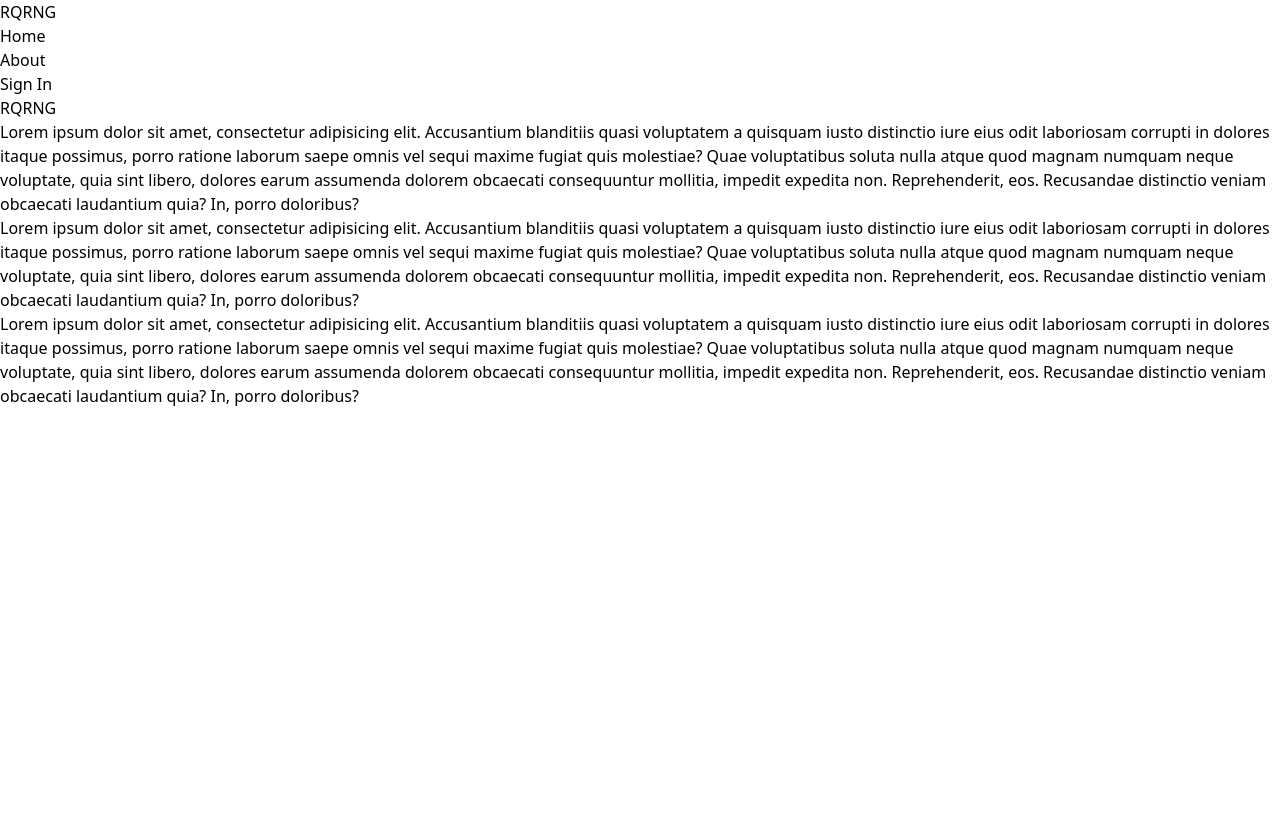
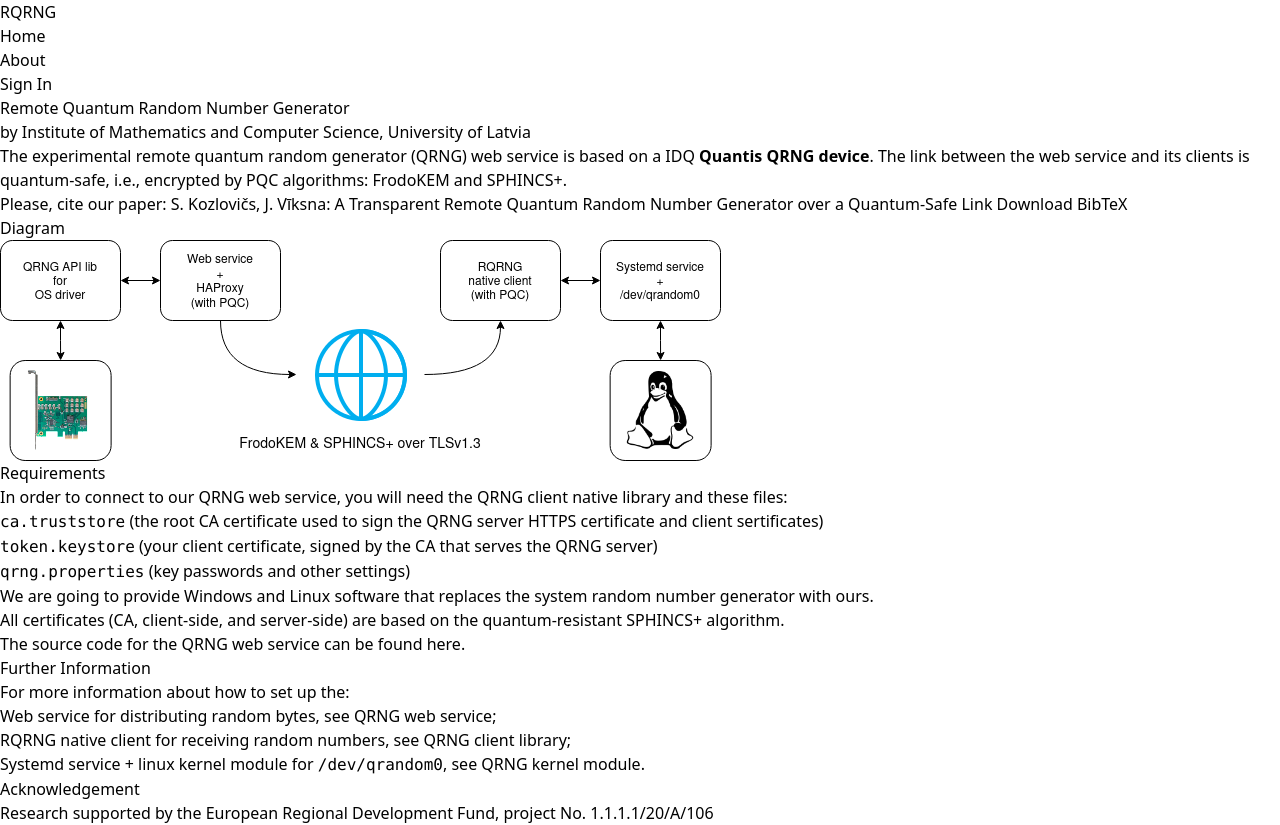
Before and after one commit to davisjanis/mern-qrng, a React (Vite) app in the folder client/: page / in a window 1280 px wide. Before the commit the page ends 800 px from the top, so only its background shows below. Built offline with nearby package versions, Linux system fonts and the light colour scheme; no server answers.

Commit message:
Home Page update for RQRNG

```diff
--- a/client/src/pages/Home.jsx
+++ b/client/src/pages/Home.jsx
@@ -3,28 +3,101 @@ import React from 'react'
 export default function Home() {
   return (
     <div className='px-4 py-12 max-w-2xl mx-auto'>
-      <h1 className='text-3xl font-bold mb-4 text-slate-800'>RQRNG</h1>
+
+      <h1 className='text-3xl font-bold mb-4 text-slate-800'>
+        Remote Quantum Random Number Generator
+      </h1>
+
+      <p className='mb-4'>
+          by <a className='text-1xl font-bold text-blue-500'
+          href="http://www.lumii.lv">
+          Institute of Mathematics and Computer Science, University of Latvia
+          </a>
+      </p>
+
       <p className='mb-4 text-slate-700'>
-        Lorem ipsum dolor sit amet, consectetur adipisicing elit.
-        Accusantium blanditiis quasi voluptatem a quisquam iusto distinctio iure eius odit laboriosam corrupti in dolores itaque possimus,
-        porro ratione laborum saepe omnis vel sequi maxime fugiat quis molestiae? Quae voluptatibus soluta nulla atque quod magnam numquam neque voluptate,
-        quia sint libero, dolores earum assumenda dolorem obcaecati consequuntur mollitia, impedit expedita non. Reprehenderit, eos.
-        Recusandae distinctio veniam obcaecati laudantium quia? In, porro doloribus?
+          The experimental remote quantum random generator (QRNG) web
+          service is based on a IDQ <a className='text-blue-500' href="https://www.idquantique.com/random-number-generation/products/quantis-qrng-pcie/">
+          <strong>Quantis QRNG device</strong></a>.
+          The link between the web service and its clients is quantum-safe,
+          i.e., encrypted by <a href="https://en.wikipedia.org/wiki/Post-quantum_cryptography">PQC</a> algorithms: FrodoKEM and SPHINCS+.
       </p>
+
       <p className='mb-4 text-slate-700'>
-        Lorem ipsum dolor sit amet, consectetur adipisicing elit.
-        Accusantium blanditiis quasi voluptatem a quisquam iusto distinctio iure eius odit laboriosam corrupti in dolores itaque possimus,
-        porro ratione laborum saepe omnis vel sequi maxime fugiat quis molestiae? Quae voluptatibus soluta nulla atque quod magnam numquam neque voluptate,
-        quia sint libero, dolores earum assumenda dolorem obcaecati consequuntur mollitia, impedit expedita non. Reprehenderit, eos.
-        Recusandae distinctio veniam obcaecati laudantium quia? In, porro doloribus?
+          Please, cite our paper: <a className='text-blue-500' href="https://link.springer.com/chapter/10.1007/978-3-031-16815-4_32">
+            S. Kozlovičs, J. Vīksna: A Transparent Remote Quantum Random Number Generator over a Quantum-Safe Link </a>
+            <a href="https://citation-needed.springer.com/v2/references/10.1007/978-3-031-16815-4_32?format=bibtex&amp;flavour=citation">Download BibTeX</a>
       </p>
+
+      <h3 className='text-2xl font-bold mb-4 text-slate-800'>
+        Diagram
+      </h3>
+
+      <p>
+        <img src="/rqrng-architecture.drawio.png" alt="RQRNG diagram" />
+      </p>
+
+      <h3 className='text-2xl font-bold mb-4 mt-4 text-slate-800'>
+        Requirements
+      </h3>
+
       <p className='mb-4 text-slate-700'>
-        Lorem ipsum dolor sit amet, consectetur adipisicing elit.
-        Accusantium blanditiis quasi voluptatem a quisquam iusto distinctio iure eius odit laboriosam corrupti in dolores itaque possimus,
-        porro ratione laborum saepe omnis vel sequi maxime fugiat quis molestiae? Quae voluptatibus soluta nulla atque quod magnam numquam neque voluptate,
-        quia sint libero, dolores earum assumenda dolorem obcaecati consequuntur mollitia, impedit expedita non. Reprehenderit, eos.
-        Recusandae distinctio veniam obcaecati laudantium quia? In, porro doloribus?
+        In order to connect to our QRNG web service,
+        you will need the <a className='text-blue-500' href="https://github.com/LUMII-Syslab/qrng-client">
+        QRNG client native library</a> and these files:
       </p>
+
+      <div className='mb-4'>
+        <ul className='list-disc'>
+            <li><code >ca.truststore</code> (the root CA certificate used to sign the QRNG server HTTPS certificate and client sertificates)</li>
+            <li><code >token.keystore</code> (your client certificate, signed by the CA that serves the QRNG server)</li>
+            <li><code >qrng.properties</code> (key passwords and other settings)</li>
+        </ul>
+      </div>
+
+      <p className='mb-4 text-slate-700'>
+        We are going to provide Windows and Linux software that replaces the system random
+        number generator with ours.
+      </p>
+
+      <p className='mb-4 text-slate-700'>
+        All certificates (CA, client-side, and server-side)
+        are based on the quantum-resistant <a className='text-blue-500' href="https://sphincs.org">SPHINCS+</a> algorithm.
+      </p>
+
+      <p className='mb-4 text-slate-700'>
+        The source code for the QRNG web service can be found
+        <a className='text-blue-500' href="https://github.com/LUMII-Syslab/qrng-web-service"> here</a>.
+      </p>
+
+      <h3 className='text-2xl font-bold mb-4 text-slate-800'>
+        Further Information
+      </h3>
+
+      <p className='mb-4 text-slate-700'>
+        For more information about how to set up the:
+      </p>
+
+      <div className='mb-4'>
+        <ul className='list-disc'>
+          <li>Web service for distributing random bytes, see <a className='text-blue-500' href="01-web-service">QRNG web service</a>;</li>
+          <li>RQRNG native client for receiving random numbers, see <a className='text-blue-500' href="02-native-client">QRNG client library</a>;</li>
+          <li>Systemd service + linux kernel module for <code >/dev/qrandom0</code>, see <a className='text-blue-500' href="03-os-integration">QRNG kernel module</a>.</li>
+        </ul>
+      </div>
+
+      <h3 className='text-2xl font-bold mb-4 text-slate-800'>
+        Acknowledgement
+      </h3>
+
+      <p className='mb-4 text-slate-700'>
+        Research supported by <a className='text-blue-500'
+        href="https://syslab.lumii.lv/projects/erafprojects/kvantu-kriptografijas-pielietojumu-projekts">
+        the European Regional Development Fund,
+        project No. 1.1.1.1/20/A/106
+        </a>
+      </p>
+
     </div>
   )
 }
```
Also changed, not shown: client/public/rqrng-architecture.drawio.png (added).
